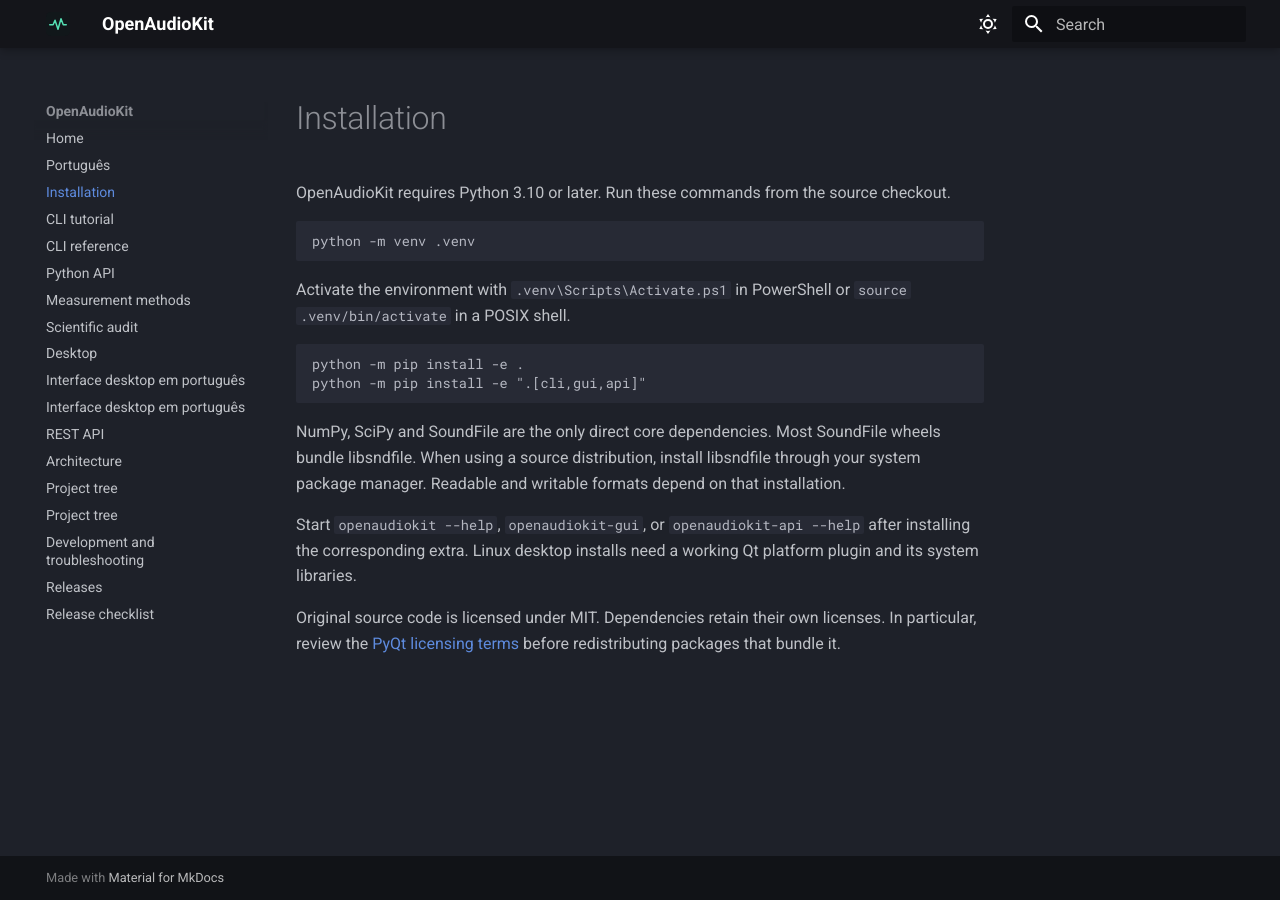
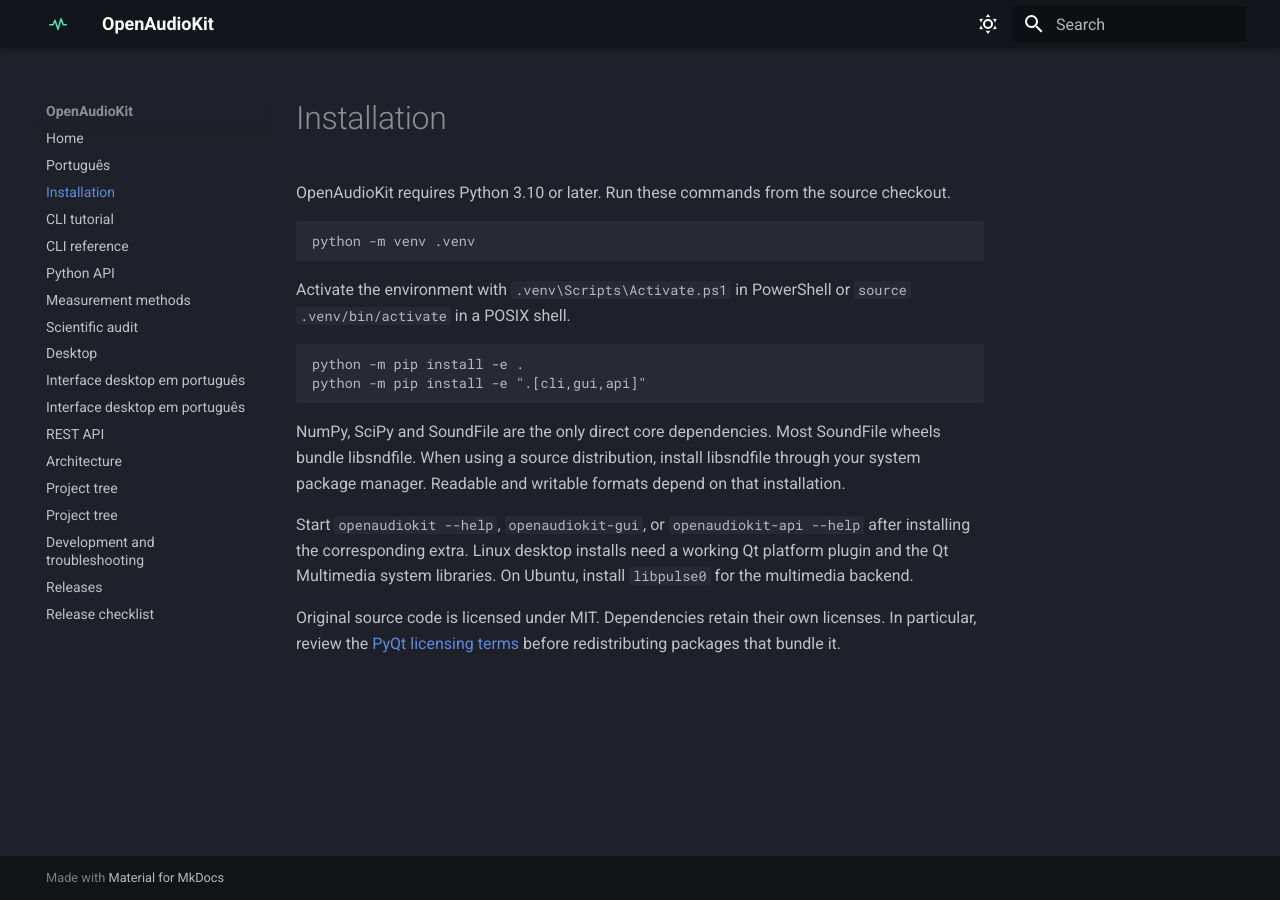
Before and after one commit to DeskzinnOF/OpenAudioKit, an MkDocs documentation site: the page built from docs/installation.md, in a window 1280 px wide. Built offline with MkDocs 1.6.1 and Material for MkDocs 9.7.7, drawn with Linux system fonts in a browser that asks for light colours.

Commit message:
Install Qt Multimedia runtime on Ubuntu runners

```diff
--- a/docs/installation.md
+++ b/docs/installation.md
@@ -15,6 +15,6 @@ python -m pip install -e ".[cli,gui,api]"
 
 NumPy, SciPy and SoundFile are the only direct core dependencies. Most SoundFile wheels bundle libsndfile. When using a source distribution, install libsndfile through your system package manager. Readable and writable formats depend on that installation.
 
-Start `openaudiokit --help`, `openaudiokit-gui`, or `openaudiokit-api --help` after installing the corresponding extra. Linux desktop installs need a working Qt platform plugin and its system libraries.
+Start `openaudiokit --help`, `openaudiokit-gui`, or `openaudiokit-api --help` after installing the corresponding extra. Linux desktop installs need a working Qt platform plugin and the Qt Multimedia system libraries. On Ubuntu, install `libpulse0` for the multimedia backend.
 
 Original source code is licensed under MIT. Dependencies retain their own licenses. In particular, review the [PyQt licensing terms](https://www.riverbankcomputing.com/commercial/license-faq) before redistributing packages that bundle it.
```
Also changed, not shown: 2 other files.
